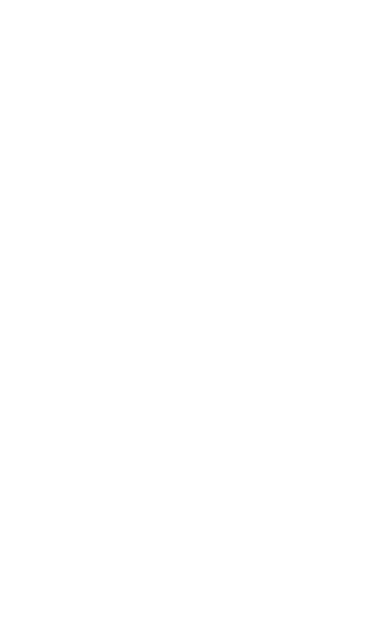
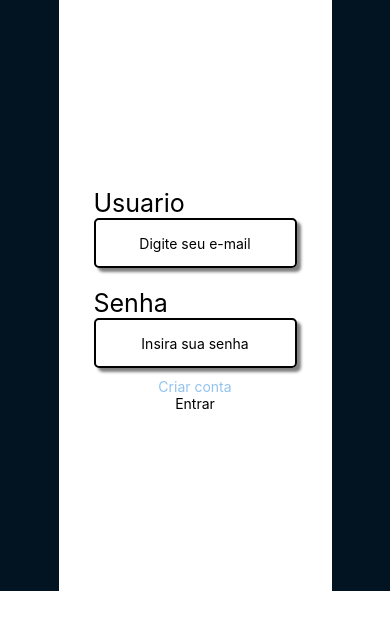
Before and after one commit to ViniSouza001/micro-bills, a React Native app in the folder app/: screen / in a window 390 px wide. Shown: the top 630 px of the page. Built offline with nearby package versions, Linux system fonts and the light colour scheme; no server answers.

Commit message:
Tela de login

```diff
--- a/app/App.js
+++ b/app/App.js
@@ -1,5 +1,6 @@
 import { StatusBar } from 'expo-status-bar';
 import { StyleSheet, Text, View } from 'react-native';
+import TesteScreen from './components/Screens/TesteScreen';
 import HomeScreen from './components/Screens/HomeScreen';
 
 export default function App() {
--- a/app/components/Screens/HomeScreen.js
+++ b/app/components/Screens/HomeScreen.js
@@ -1,21 +1,37 @@
-import React, { useState } from "react";
-import { Text, View, TouchableOpacity } from "react-native"
-import { useEffect } from "react";
-import fetch from "../lib/fetch"
+import React, { useState } from "react"
+import { View, TouchableOpacity, Text, Image, TextInput } from "react-native"
+import styles from '../stylesheets/homeScreen.styles'
+import global from '../stylesheets/global.styles'
+import { Ionicons } from '@expo/vector-icons'
 
 function HomeScreen() {
-    const [retornoTeste, setRetornoTeste] = useState('Sem resposta')
 
-    useEffect(() => {
-        async function recebeFetch() {
-            setRetornoTeste(await fetch())
-        }
-        recebeFetch()
-    }, [])
+
+    const [input, setInput] = useState('')
+    const [revelar, setRevelar] = useState(true)
 
     return (
-        <View>
-            <Text>{retornoTeste}</Text>
+        <View style={[global.container, global.escuro]}>
+            <View style={styles.form}>
+                <View style={styles.formContainer}>
+                    <Text style={styles.label}>Usuario</Text>
+                    <TextInput style={styles.input} placeholder="Digite seu e-mail" />
+                </View>
+                <View style={styles.formContainer}>
+                    <Text style={styles.label}>Senha</Text>
+                    <TextInput
+                        style={styles.input}
+                        placeholder="Insira sua senha"
+                        value={input}
+                        onChangeText={(texto) => setInput(texto)}
+                        secureTextEntry={true}
+                    />
+                </View>
+                <Text style={styles.azul}>Criar conta</Text>
+                <TouchableOpacity style={styles.button}>
+                    <Text style={styles.txtButton}>Entrar</Text>
+                </TouchableOpacity>
+            </View>
         </View>
     )
 }
--- /dev/null
+++ b/app/components/Screens/TesteScreen.js
@@ -0,0 +1,25 @@
+import React, { useState } from "react";
+import { Text, View, TouchableOpacity } from "react-native"
+import { useEffect } from "react";
+import fetch from "../lib/fetch"
+
+function TesteScreen() {
+
+    const [dados, setDados] = useState('')
+
+    // useEffect(() => {
+    //     const getFetch = async () => {
+    //         const response = await fetch()
+    //         setDados(response)
+    //     }
+    //     getFetch()
+    // })
+
+    return (
+        <View>
+            {/* <Text>{dados}</Text> */}
+        </View>
+    )
+}
+
+export default TesteScreen
--- /dev/null
+++ b/app/components/stylesheets/global.styles.js
@@ -0,0 +1,22 @@
+import { StyleSheet } from "react-native";
+
+const global = StyleSheet.create({
+    container: {
+        flex: 1,
+        width: '100vw',
+        height: '100vh',
+        flexDirection: 'column',
+        alignItems: 'center',
+        justifyContent: 'center'
+    },
+    escuro: {
+        backgroundColor: 'rgb(2, 20, 34)',
+        color: "#FFFFFF"
+    },
+    claro: {
+        backgroundColor: 'rgb(255, 255, 255)',
+        color: "#000000"
+    }
+})
+
+export default global
--- /dev/null
+++ b/app/components/stylesheets/homeScreen.styles.js
@@ -0,0 +1,54 @@
+import { StyleSheet } from "react-native";
+const styles = StyleSheet.create({
+    form: {
+        backgroundColor: "#FFFFFF",
+        width: '70vw',
+        height: '70vh',
+        alignSelf: 'center',
+        margin: 'auto',
+        alignItems: 'center',
+        justifyContent: 'center',
+    },
+    label: {
+        fontSize: 25,
+    },
+    inputArea: {
+        flexDirection: "row",
+        width: '100%',
+        alignItems: 'center',
+        justifyContent: 'center',
+        gap: 5
+    },
+    formContainer: {
+        width: '100%',
+        paddingLeft: '35px',
+        paddingRight: '35px',
+        margin: 10
+    },
+    input: {
+        borderRadius: 5,
+        borderBottomColor: '#000',
+        borderBottomWidth: 2,
+        borderTopColor: '#000',
+        borderTopWidth: 2,
+        borderRightColor: '#000',
+        borderRightWidth: 2,
+        borderLeftColor: '#000',
+        borderLeftWidth: 2,
+        width: '100%',
+        height: 50,
+        textAlign: 'center',
+        fontSize: 14,
+        shadowColor: "rgba(0, 0, 0, 0.5)",
+        shadowOpacity: 1,
+        shadowOffset: { width: 4, height: 4 },
+        shadowRadius: 3
+
+    },
+    azul: {
+        color: "rgba(13, 123, 218, 0.45)",
+        fontSize: 14
+    }
+})
+
+export default styles
```
Also changed, not shown: app/package.json (+4 -3 lines), 2 other files (tests, documents, lock files or other folders).
